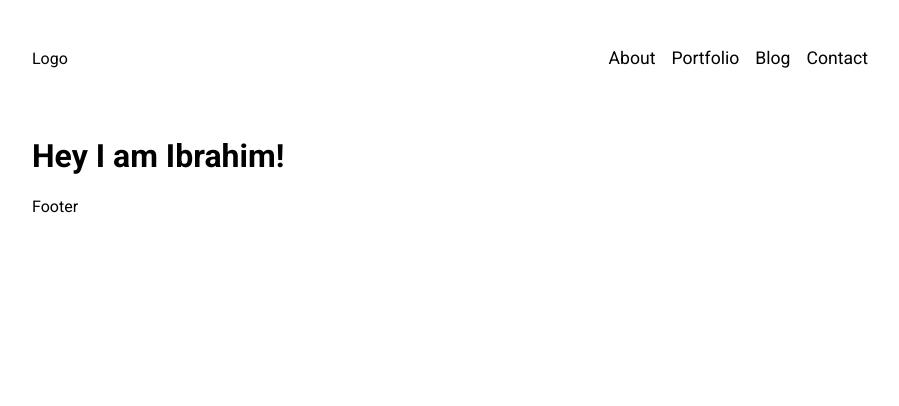
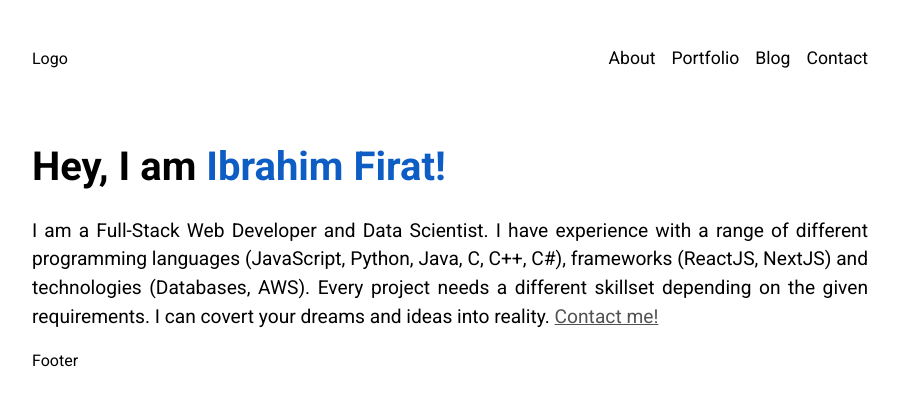
Before and after one commit to ibrahimFirat99/PersonalPortfolio, a Next.js app: page / in a window 1280 px wide. Shown: the top 406 px of the page, without its empty margins (190-1089 px from the left). Built offline with nearby package versions, Linux system fonts and the light colour scheme.

Commit message:
About section content writing

```diff
--- a/components/About/About.js
+++ b/components/About/About.js
@@ -1,7 +1,21 @@
 import styles from "./About.module.css";
 
 const About = () => {
-  return <h1>Hey I am Ibrahim!</h1>;
+  return (
+    <div className={styles.wrapper}>
+      <h1>
+        Hey, I am <span>Ibrahim Firat!</span>
+      </h1>
+      <p>
+        I am a Full-Stack Web Developer and Data Scientist. I have experience
+        with a range of different programming languages (JavaScript, Python,
+        Java, C, C++, C#), frameworks (ReactJS, NextJS) and technologies
+        (Databases, AWS). Every project needs a different skillset depending on
+        the given requirements. I can covert your dreams and ideas into reality.{" "}
+        <a href="#Contact">Contact me!</a>
+      </p>
+    </div>
+  );
 };
 
 export default About;
--- a/components/About/About.module.css
+++ b/components/About/About.module.css
@@ -0,0 +1,17 @@
+.wrapper h1 {
+  font-size: 2.5rem;
+}
+
+.wrapper h1 span {
+  color: #0e5dc4;
+}
+
+.wrapper p {
+  text-align: justify;
+  font-size: 1.2rem;
+  line-height: 1.5;
+}
+
+.wrapper p a {
+  color: #525252;
+}
```
